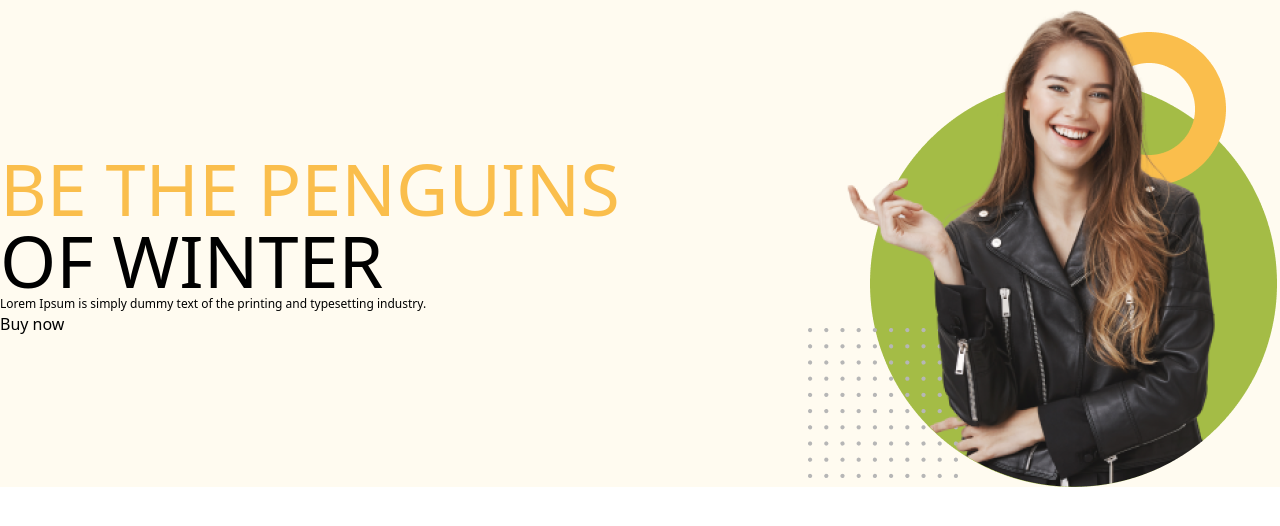
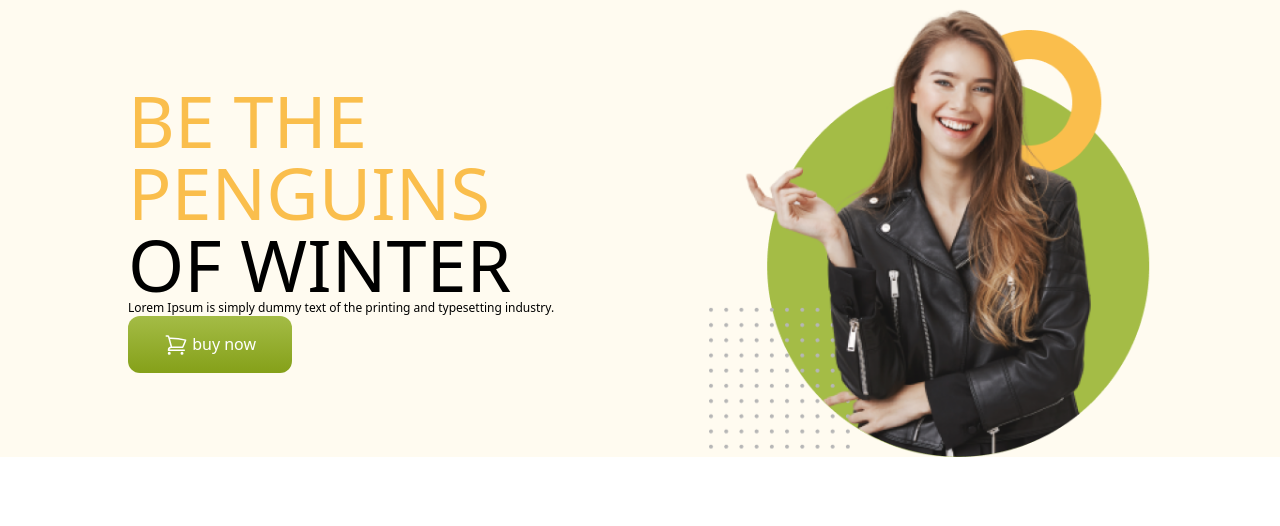
Before and after one commit to Sumaiyakhan322/penguin-project5-tailwind-css, a plain HTML site: page index.html in a window 1280 px wide. Drawn offline with nearby package versions, Linux system fonts and the light colour scheme.

Commit message:
added design in banner

```diff
--- a/index.html
+++ b/index.html
@@ -7,15 +7,25 @@
     <script src="https://cdn.tailwindcss.com"></script>
 </head>
 <body>
-    <header>
-        <div class="flex justify-between items-center bg-[#FFFBF0;]">
+    <header class="bg-[#FFFBF0] px-32">
+        <!-- nav section -->
+        <nav>
+
+        </nav>
+        <!-- banner-section -->
+        <div class="flex justify-between items-center ">
             <div>
                 <h1 class="text-7xl uppercase">
                  <span class="text-[#FABE4C]"> Be the Penguins</span>
                   <br>  of Winter</h1>
                   <p class="text-xs">Lorem Ipsum is simply dummy text of the printing
                     and typesetting industry.</p>
-                    <button>Buy now</button>
+                    <button class="py-4 px-9 bg-gradient-to-b from-[#A4BC46] to-[#85A019] rounded-xl text-white uppercas font-medium" >
+                        <svg xmlns="http://www.w3.org/2000/svg" fill="none" viewBox="0 0 24 24" stroke-width="1.5" stroke="currentColor" class="w-6 h-6 inline">
+                            <path stroke-linecap="round" stroke-linejoin="round" d="M2.25 3h1.386c.51 0 .955.343 1.087.835l.383 1.437M7.5 14.25a3 3 0 00-3 3h15.75m-12.75-3h11.218c1.121-2.3 2.1-4.684 2.924-7.138a60.114 60.114 0 00-16.536-1.84M7.5 14.25L5.106 5.272M6 20.25a.75.75 0 11-1.5 0 .75.75 0 011.5 0zm12.75 0a.75.75 0 11-1.5 0 .75.75 0 011.5 0z" />
+                          </svg>
+
+                        buy now</button>
             </div>
             <div>
                 <img src="./images/model.png" alt="">
```
